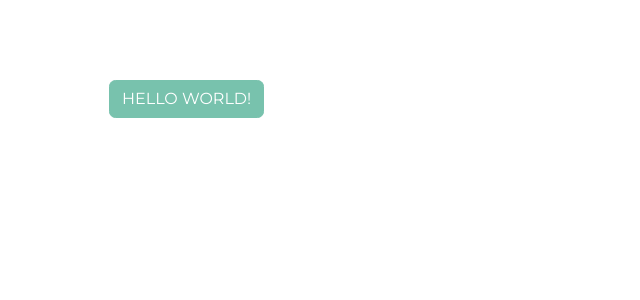
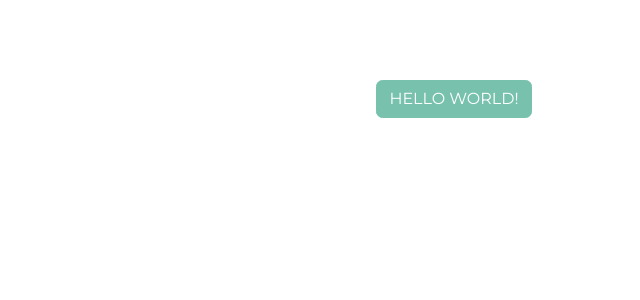
Before and after one commit to warchiefmarkus/test_html, a Jekyll site: the page built from index.md, in a window 1280 px wide. Shown: the top 300 px of the page, without its empty margins (186-826 px from the left). Built offline with Jekyll 4.4.1, drawn with Linux system fonts in a browser that asks for light colours.

Commit message:
Update default.html

```diff
--- a/_layouts/default.html
+++ b/_layouts/default.html
@@ -11,7 +11,9 @@
          <input type="hidden" name="function" value="basic-form">
          </form>
         </div>
+        <div class="row justify-content-center">
         <button type="button" class="btn btn-primary" id="basic-submit">HELLO WORLD!</button>
+        </div>
       </div>
     </div>
   </body>
```
